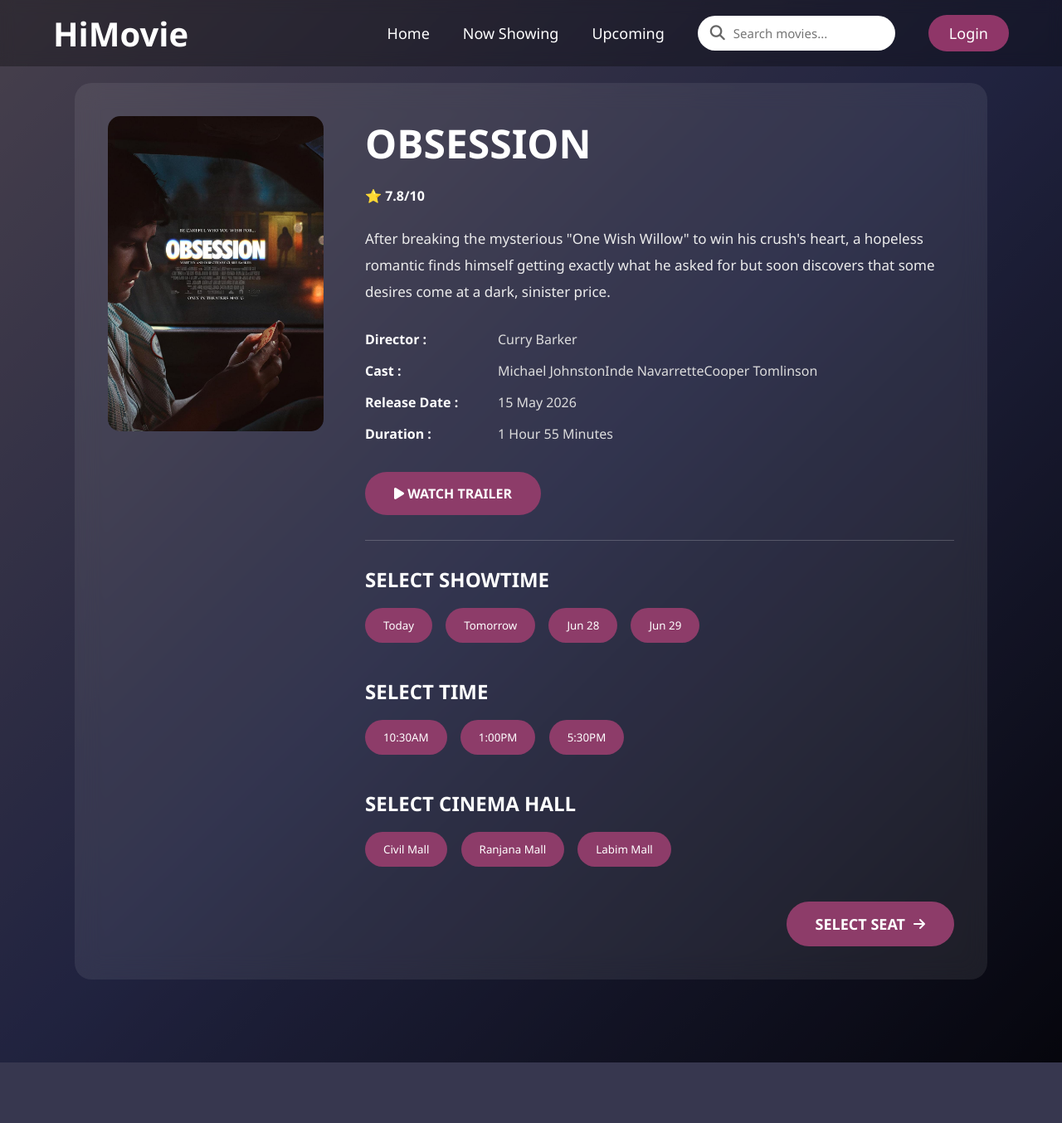
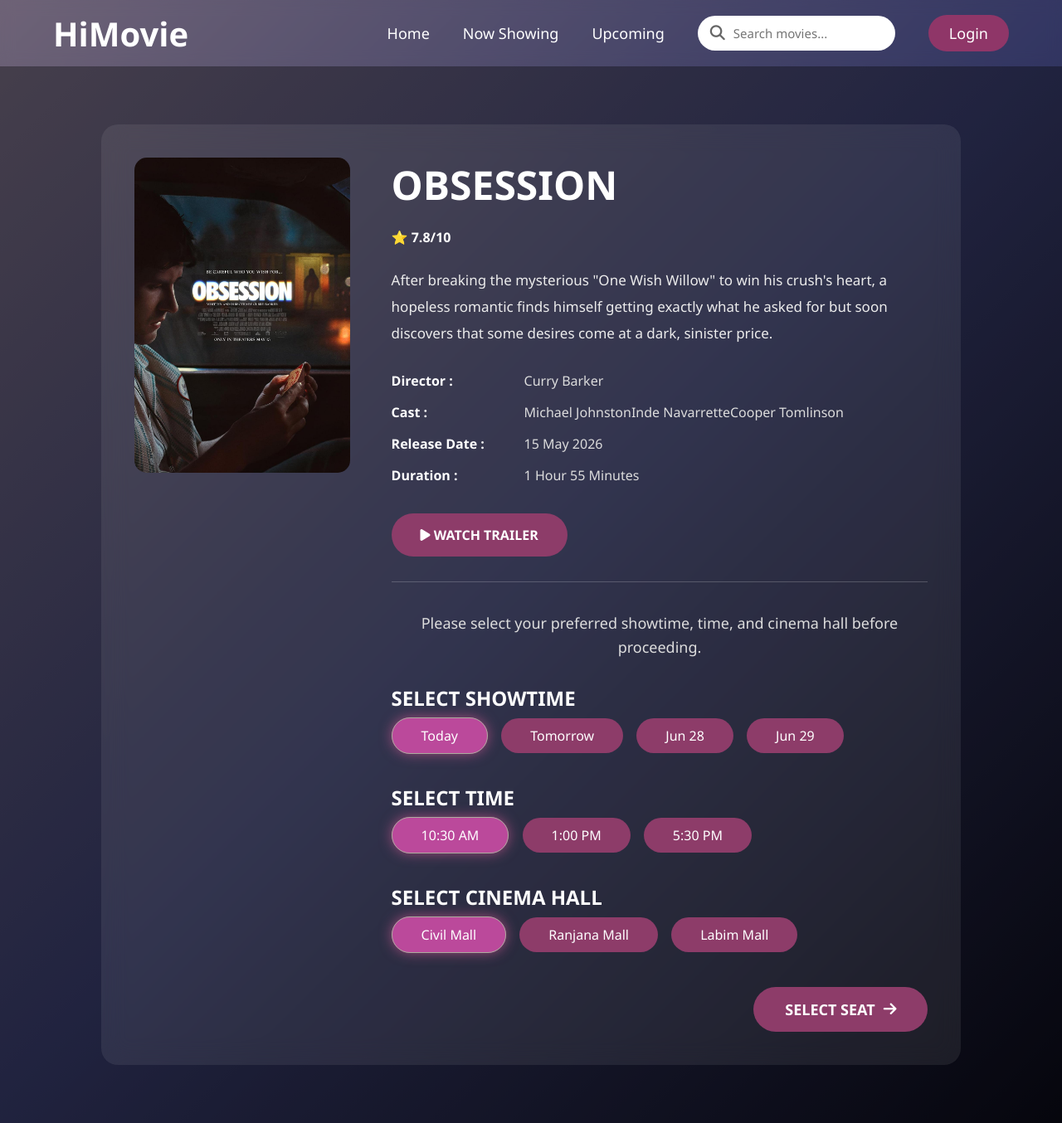
Before and after one commit to Suhana-shakya/Project, a PHP site: page /obsession.html in a window 1280 px wide. Shown: the whole page at 83% size. Before the commit the page ends 1281 px from the top, so only its background shows below. Run offline with PHP 8.4, Linux system fonts and the light colour scheme; some libraries are stand-ins or nearby versions.

Commit message:
index ra movie detail milaye

```diff
--- a/index.html
+++ b/index.html
@@ -51,7 +51,7 @@
                 WATCH TRAILER
             </a>
 
-            <a href="booking.html" class="book">
+            <a href="obsession.html" class="book">
                 BOOK NOW
             </a>
 
--- a/movieDetail.css
+++ b/movieDetail.css
@@ -6,6 +6,7 @@
 }
 
 body{
+    padding-top:80px;
     min-height:100vh;
     background:linear-gradient(135deg,#9e8eaa,#494e8d,#0d0d1d);
     color:white;
@@ -16,7 +17,7 @@ body{
     display:flex;
     justify-content:center;
     align-items:center;
-    padding:100px 0;
+    padding:70px 5%;
     position:relative;
 }
 
@@ -29,8 +30,10 @@ body{
 .container{
     position:relative;
     z-index:2;
-    width:1100px;
+    width:90%;
     display:flex;
+    max-width:1200px;
+    margin:auto;
     gap:50px;
     padding:40px;
     background:rgba(255,255,255,.08);
@@ -99,7 +102,7 @@ hr{
     border-top:1px solid rgba(255,255,255,.2);
     margin:30px 0;
 }
-.buttons{
+.trailer-buttons{
     display:flex;
     gap:20px;
     margin-top:35px;
@@ -121,26 +124,42 @@ hr{
 
     background:#b25288;
 }
-/* Booking */
+.seat-button{
+    margin-top:35px;
+}
 
-.booking h2,
-.cinema h2{
+.seat-note{
+    color:#ddd;
+    font-size:18px;
+    margin-bottom:30px;
+    line-height:1.6;
+    text-align:center;
+}
+
+.options{
+    margin-bottom:35px;
+}
+
+.options h2{
     font-size:24px;
     margin-bottom:18px;
+    color:white;
+    font-weight:600;
 }
 
-.showtime,
-.time,
-.cinema{
-    margin-bottom:30px;
+.option{
+    display:inline-block;
+    margin-right:12px;
+    margin-bottom:12px;
 }
 
-/* Buttons */
+.option input{
+    display:none;
+}
 
-button{
-    padding:12px 22px;
-    margin-right:12px;
-    margin-bottom:12px;
+.option span{
+    padding:10px 35px;
+    text-decoration:none;
     border:none;
     border-radius:30px;
     background:#8d3c69;
@@ -149,33 +168,39 @@ button{
     transition:.3s;
 }
 
-button:hover{
-    background:#b25288;
+.option span:hover{
+    background:#b65287;
+    transform:translateY(-1px);
 }
+
+.option input:checked + span{
+    background:#bb499b;
+    color:white;
+    border: 1px solid rgb(172, 172, 158);
+    box-shadow:0 0 15px rgba(182,82,135,.8);
+}
+
 .select-seat{
-    margin-top:10px;
-    text-align:right;
+    margin-top:40px;
+    display:flex;
+    justify-content:flex-end;
 }
 
 .seat-btn{
-    display:inline-flex;
+    display:flex;
     align-items:center;
     gap:10px;
-    padding:15px 35px;
+    padding:15px 38px;
+    border-radius:30px;
     background:#8d3c69;
     color:white;
     text-decoration:none;
-    border-radius:30px;
     font-size:18px;
     font-weight:600;
-    transition:0.3s;
+    transition:.3s;
 }
 
 .seat-btn:hover{
     background:#b65287;
     transform:translateY(-2px);
 }
-
-.seat-btn i{
-    font-size:16px;
-}
--- a/obsession.html
+++ b/obsession.html
@@ -62,9 +62,8 @@
                     <span class="label">Duration :</span>
                     <span class="value">1 Hour 55 Minutes</span>
                 </div>
-
             </div>
-        <div class="buttons">
+            <div class="trailer-buttons">
                 <a href="https://youtu.be/QparPBLUeEI?si=DkYiPlm6TKbSirXy"
                 target="_blank"
                 class="watch">
@@ -72,43 +71,75 @@
                     WATCH TRAILER
                 </a>
             </div>
+            <hr>
+            <div class="seat-button">
+                <p class="seat-note">
+                    Please select your preferred showtime, time, and cinema hall before proceeding.
+                </p>
+                <form action="seat.html">
+                    <!-- All your radio buttons -->
+                    <div class="options">
+                        <h2>SELECT SHOWTIME</h2>
+                        <label class="option">
+                            <input type="radio" name="showtime" checked>
+                            <span>Today</span>
+                        </label>
 
-            <hr>
+                        <label class="option">
+                            <input type="radio" name="showtime">
+                            <span>Tomorrow</span>
+                        </label>
 
-            <div class="booking">
+                        <label class="option">
+                            <input type="radio" name="showtime">
+                            <span>Jun 28</span>
+                        </label>
 
-                <div class="showtime">
-
-                    <h2>SELECT SHOWTIME</h2>
-
-                    <button>Today</button>
-                    <button>Tomorrow</button>
-                    <button>Jun 28</button>
-                    <button>Jun 29</button>
-
+                        <label class="option">
+                            <input type="radio" name="showtime">
+                            <span>Jun 29</span>
+                        </label>
                     </div>
-
-                <div class="time">
+                    <div class="options">
 
                         <h2>SELECT TIME</h2>
 
-                    <button>10:30AM</button>
-                    <button>1:00PM</button>
-                    <button>5:30PM</button>
+                        <label class="option">
+                            <input type="radio" name="time" checked>
+                            <span>10:30 AM</span>
+                        </label>
+
+                        <label class="option">
+                            <input type="radio" name="time">
+                            <span>1:00 PM</span>
+                        </label>
+
+                        <label class="option">
+                            <input type="radio" name="time">
+                            <span>5:30 PM</span>
+                        </label>
 
                     </div>
-
-            </div>
-
-            <div class="cinema">
+                    <div class="options">
 
                         <h2>SELECT CINEMA HALL</h2>
 
-                <button>Civil Mall</button>
-                <button>Ranjana Mall</button>
-                <button>Labim Mall</button>
+                        <label class="option">
+                            <input type="radio" name="cinema" checked>
+                            <span>Civil Mall</span>
+                        </label>
 
+                        <label class="option">
+                            <input type="radio" name="cinema">
+                            <span>Ranjana Mall</span>
+                        </label>
+
+                        <label class="option">
+                            <input type="radio" name="cinema">
+                            <span>Labim Mall</span>
+                        </label>
                     </div>
+                </form>
 
                 <div class="select-seat">
 
```
Also changed, not shown: dhamaal.html (+56 -22 lines), drishyam.html (+56 -23 lines), matrubhumi.html (+56 -23 lines), odyssey.html (+56 -23 lines), spiderman.html (+56 -23 lines), welcome.html (+56 -22 lines). Lines whose indentation alone changed are shown as unchanged.
